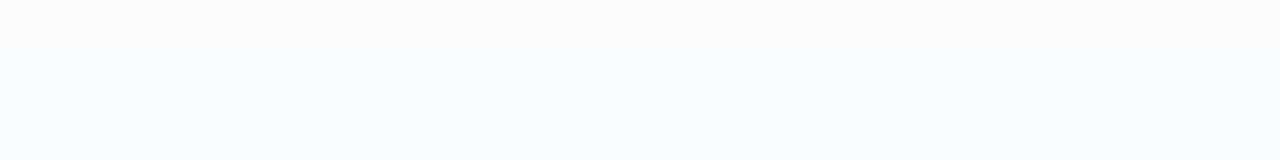
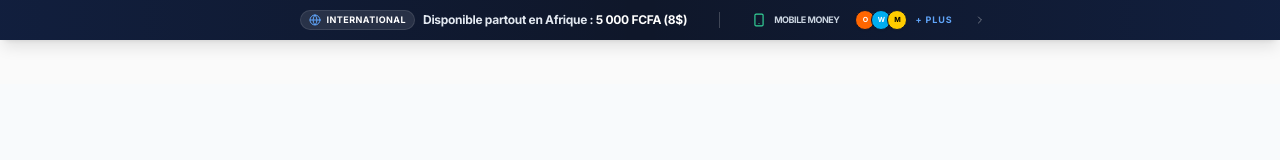
Before and after one commit to NGUENOUz/methode_cacher, a React (Vite) app: page / in a window 1280 px wide. Shown: the top 160 px of the page. Built offline with nearby package versions, Linux system fonts and the light colour scheme.

Commit message:
ajout de la bannière

```diff
--- a/src/App.tsx
+++ b/src/App.tsx
@@ -10,7 +10,7 @@
 import { BenefitsSection } from "./components/BenefitsSection";
 import { OfferSection } from "./components/OfferSection";
 import { FAQSection } from "./components/FAQSection";
-import { WhatsAppButton } from "./components/WhatsappButon";
+
 import { Footer } from "./components/Footer";
 import { StickyCTA } from "./components/StickyCTA";
 import { AuthorSection } from "./components/AuthorSection";
@@ -19,6 +19,7 @@
 // Importe ton nouveau Dashboard
 import { AdminDashboard } from "./components/AdminDashboard";
 import { ExitIntentChat } from "./components/ExitIntentChat";
+import { GlobalAfricaBanner } from "./components/GlobalAfricaBanner";
 
 function App() {
   const { t } = useTranslation();
@@ -36,6 +37,7 @@
       <Route path="/" element={
         <div className="min-h-screen bg-[#FAFAFA] text-slate-900 selection:bg-blue-100 selection:text-blue-900">
 
+              <GlobalAfricaBanner/>
 
           <main className="pt-16"> {/* padding-top pour le header fixe */}
             <StickyCTA
--- /dev/null
+++ b/src/components/GlobalAfricaBanner.tsx
@@ -0,0 +1,63 @@
+import { motion } from "framer-motion";
+import { Globe, Smartphone, ChevronRight } from "lucide-react";
+
+export const GlobalAfricaBanner = () => {
+  return (
+    // Changement : fixed top-0, w-full et z-index élevé pour rester au-dessus de tout
+    <div className="fixed top-0 left-0 w-full z-[100] overflow-hidden bg-slate-900 py-2 lg:py-2.5 px-4 shadow-lg">
+
+      {/* Effet de lueur en arrière-plan */}
+      <div className="absolute inset-0 bg-gradient-to-r from-blue-600/20 via-transparent to-blue-600/20 opacity-50" />
+
+      <div className="max-w-7xl mx-auto flex flex-col md:flex-row items-center justify-center gap-2 md:gap-8 relative z-10">
+
+        {/* Message Principal */}
+        <div className="flex items-center gap-2">
+          <div className="flex items-center gap-1.5 bg-white/10 px-2 py-0.5 rounded-full border border-white/10">
+            <Globe className="w-3 h-3 text-blue-400" />
+            <span className="text-[9px] font-black text-white uppercase tracking-wider">International</span>
+          </div>
+          <p className="text-[10px] lg:text-xs font-bold text-slate-200 tracking-tight">
+            Disponible partout en Afrique : <span className="text-white font-black">5 000 FCFA (8$)</span>
+          </p>
+        </div>
+
+        {/* Séparateur discret sur Desktop */}
+        <div className="hidden md:block h-4 w-[1px] bg-white/20" />
+
+        {/* Moyens de Paiement */}
+        <div className="flex items-center gap-4">
+          <div className="flex items-center gap-2">
+            <Smartphone className="w-3.5 h-3.5 text-emerald-400" />
+            <span className="text-[9px] font-black text-slate-300 uppercase tracking-tighter">Mobile Money</span>
+          </div>
+
+          <div className="flex items-center gap-2">
+             <div className="flex -space-x-1">
+                <div title="Orange Money" className="w-5 h-5 rounded-full bg-[#FF6600] border border-slate-900 flex items-center justify-center text-[7px] font-black text-white shadow-sm">O</div>
+                <div title="Wave" className="w-5 h-5 rounded-full bg-[#00adef] border border-slate-900 flex items-center justify-center text-[7px] font-black text-white shadow-sm">W</div>
+                <div title="MTN MoMo" className="w-5 h-5 rounded-full bg-[#ffcc00] border border-slate-900 flex items-center justify-center text-[7px] font-black text-black shadow-sm">M</div>
+             </div>
+             <span className="text-[9px] font-bold text-blue-400 uppercase tracking-widest">+ Plus</span>
+          </div>
+
+          <motion.div
+            animate={{ x: [0, 5, 0] }}
+            transition={{ repeat: Infinity, duration: 2 }}
+            className="flex items-center"
+          >
+            <ChevronRight className="w-3 h-3 text-white/40" />
+          </motion.div>
+        </div>
+      </div>
+
+      {/* Animation de scan lumineux */}
+      <motion.div
+        initial={{ x: "-100%" }}
+        animate={{ x: "200%" }}
+        transition={{ repeat: Infinity, duration: 4, ease: "linear" }}
+        className="absolute inset-0 bg-gradient-to-r from-transparent via-white/5 to-transparent"
+      />
+    </div>
+  );
+};
--- a/src/components/HeroSection.tsx
+++ b/src/components/HeroSection.tsx
@@ -9,7 +9,7 @@
   };
 
   return (
-    <section className="relative min-h-screen lg:h-screen flex flex-col items-center justify-start lg:justify-center bg-[#F8FAFC] px-4 -mt-5 pt-0 lg:pt-0 -mt-11 pb-8 overflow-hidden">
+    <section className="relative min-h-screen lg:h-screen flex flex-col items-center justify-start lg:justify-center bg-[#F8FAFC] px-4 mt-5 pt-0 lg:pt-0 -mt-11 pb-8 overflow-hidden">
       <div className="w-full max-w-7xl mx-auto flex flex-col lg:grid lg:grid-cols-12 lg:gap-8 items-center h-full">
 
         {/* ===================== COLONNE GAUCHE ===================== */}
```
